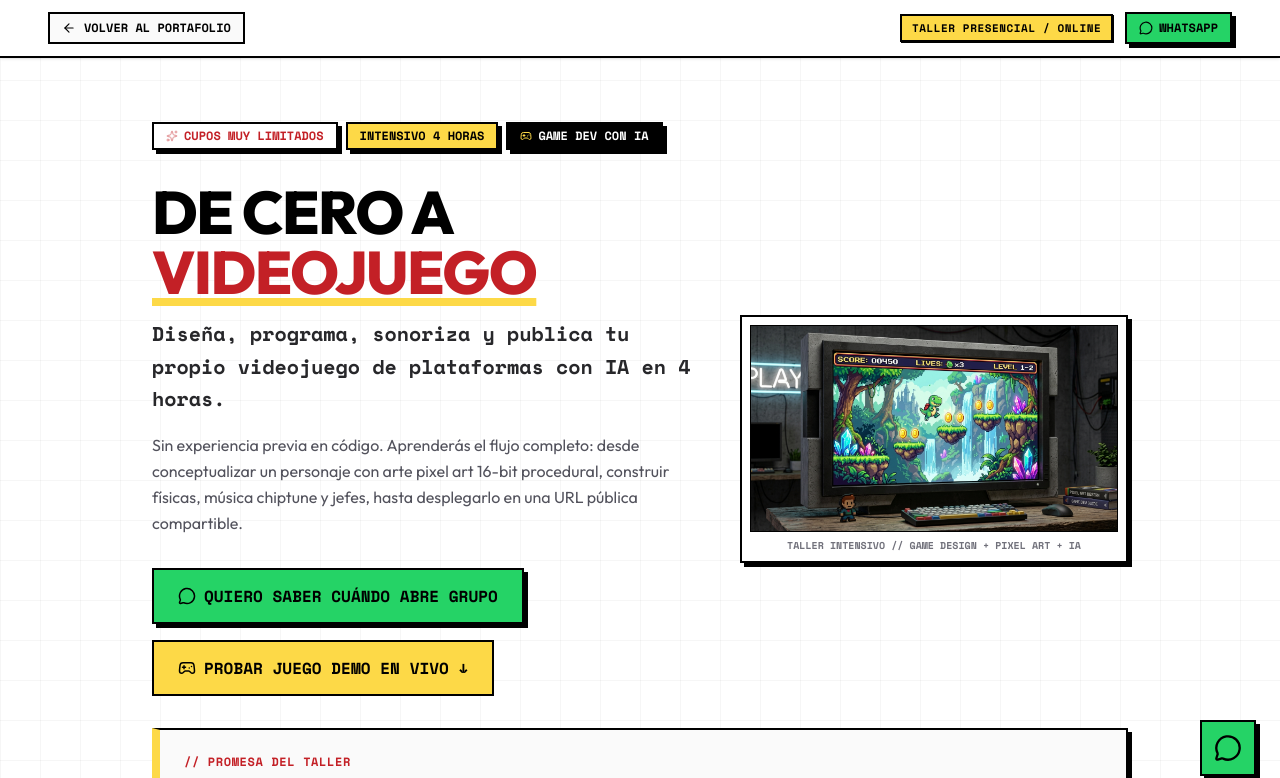
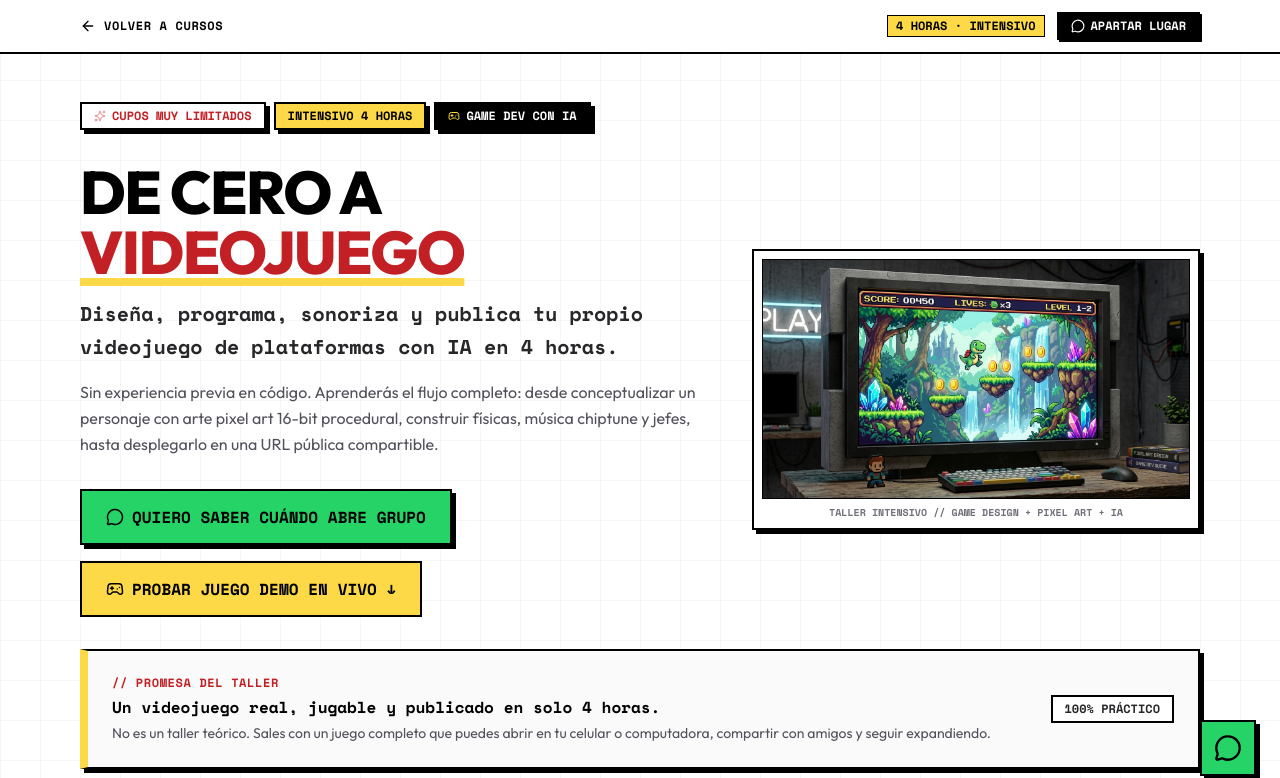
Before and after one commit to rubenoroz/rubenoroz, a Next.js app: page /cursos/de-cero-a-videojuego in a window 1280 px wide. Shown: the top 778 px of the page. Built offline with nearby package versions, Linux system fonts and the light colour scheme.

Commit message:
fix: unificar diseno de menu superior y centrado de contenedor en de-cero-a-internet y de-cero-a-videojuego

```diff
--- a/src/app/cursos/de-cero-a-internet/page.tsx
+++ b/src/app/cursos/de-cero-a-internet/page.tsx
@@ -41,32 +41,33 @@ export default function DeCeroAInternetPage() {
   return (
     <div className="min-h-screen bg-background text-foreground tech-grid flex flex-col">
 
-      {/* TOPBAR / STICKY HEADER */}
-      <header className="sticky top-0 z-50 bg-white border-b-2 border-black py-3 px-6 md:px-12 flex items-center justify-between shadow-sm">
+      {/* Top sticky navigation */}
+      <header className="border-b-2 border-black bg-white sticky top-0 z-40">
+        <div className="max-w-6xl mx-auto px-4 py-3 flex items-center justify-between">
           <Link
             href="/#courses"
-          className="inline-flex items-center gap-2 font-mono text-xs font-bold text-black hover:text-brand-pink border-2 border-black px-3 py-1.5 bg-zinc-50 hover:bg-brand-yellow hover:shadow-neo active:translate-x-[1px] active:translate-y-[1px] active:shadow-none transition-all cursor-pointer"
+            className="inline-flex items-center gap-2 font-mono text-xs font-bold uppercase tracking-wider text-black hover:text-brand-pink transition-colors"
           >
-          <ArrowLeft size={14} /> VOLVER AL PORTAFOLIO
+            <ArrowLeft size={16} /> Volver a cursos
           </Link>
-
-        <div className="flex items-center gap-3">
-          <span className="hidden sm:inline-block font-mono text-[11px] font-bold uppercase tracking-wider bg-brand-yellow border-2 border-black px-2.5 py-1 text-black shadow-[1px_1px_0px_#000]">
-            Taller Presencial / Online
+          <div className="flex items-center gap-3 font-mono text-xs">
+            <span className="hidden sm:inline bg-brand-yellow px-2 py-0.5 border border-black font-bold">
+              4 HORAS · INTENSIVO
             </span>
             <a
-            href={waUrlGroup}
+              href={waUrlBook}
               target="_blank"
               rel="noopener noreferrer"
-            className="font-mono text-xs font-bold bg-[#25d366] text-black border-2 border-black px-3 py-1.5 hover:bg-black hover:text-white transition-all flex items-center gap-1.5 shadow-neo active:translate-x-[1px] active:translate-y-[1px] active:shadow-none"
+              className="px-3 py-1 bg-black text-white hover:bg-brand-pink font-bold border-2 border-black transition-all flex items-center gap-1.5 shadow-[2px_2px_0px_#000] active:translate-x-[1px] active:translate-y-[1px] active:shadow-none"
             >
-            <MessageCircle size={14} /> WHATSAPP
+              <MessageCircle size={14} /> APARTAR LUGAR
             </a>
+          </div>
         </div>
       </header>
 
       {/* MAIN CONTAINER */}
-      <main className="flex-1 max-w-5xl w-full mx-auto px-6 py-12 md:py-16 space-y-16">
+      <main className="max-w-6xl mx-auto px-4 py-8 sm:py-12 space-y-16 flex-1 w-full">
 
         {/* HERO SECTION */}
         <section className="space-y-8">
--- a/src/app/cursos/de-cero-a-videojuego/page.tsx
+++ b/src/app/cursos/de-cero-a-videojuego/page.tsx
@@ -88,32 +88,33 @@ export default function DeCeroAVideojuegoPage() {
   return (
     <div className="min-h-screen bg-background text-foreground tech-grid flex flex-col">
 
-      {/* TOPBAR / STICKY HEADER */}
-      <header className="sticky top-0 z-50 bg-white border-b-2 border-black py-3 px-6 md:px-12 flex items-center justify-between shadow-sm">
+      {/* Top sticky navigation */}
+      <header className="border-b-2 border-black bg-white sticky top-0 z-40">
+        <div className="max-w-6xl mx-auto px-4 py-3 flex items-center justify-between">
           <Link
             href="/#courses"
-          className="inline-flex items-center gap-2 font-mono text-xs font-bold text-black hover:text-brand-pink border-2 border-black px-3 py-1.5 bg-zinc-50 hover:bg-brand-yellow hover:shadow-neo active:translate-x-[1px] active:translate-y-[1px] active:shadow-none transition-all cursor-pointer"
+            className="inline-flex items-center gap-2 font-mono text-xs font-bold uppercase tracking-wider text-black hover:text-brand-pink transition-colors"
           >
-          <ArrowLeft size={14} /> VOLVER AL PORTAFOLIO
+            <ArrowLeft size={16} /> Volver a cursos
           </Link>
-
-        <div className="flex items-center gap-3">
-          <span className="hidden sm:inline-block font-mono text-[11px] font-bold uppercase tracking-wider bg-brand-yellow border-2 border-black px-2.5 py-1 text-black shadow-[1px_1px_0px_#000]">
-            Taller Presencial / Online
+          <div className="flex items-center gap-3 font-mono text-xs">
+            <span className="hidden sm:inline bg-brand-yellow px-2 py-0.5 border border-black font-bold">
+              4 HORAS · INTENSIVO
             </span>
             <a
-            href={waUrlGroup}
+              href={waUrlBook}
               target="_blank"
               rel="noopener noreferrer"
-            className="font-mono text-xs font-bold bg-[#25d366] text-black border-2 border-black px-3 py-1.5 hover:bg-black hover:text-white transition-all flex items-center gap-1.5 shadow-neo active:translate-x-[1px] active:translate-y-[1px] active:shadow-none"
+              className="px-3 py-1 bg-black text-white hover:bg-brand-pink font-bold border-2 border-black transition-all flex items-center gap-1.5 shadow-[2px_2px_0px_#000] active:translate-x-[1px] active:translate-y-[1px] active:shadow-none"
             >
-            <MessageCircle size={14} /> WHATSAPP
+              <MessageCircle size={14} /> APARTAR LUGAR
             </a>
+          </div>
         </div>
       </header>
 
       {/* MAIN CONTAINER */}
-      <main className="flex-1 max-w-5xl w-full mx-auto px-6 py-12 md:py-16 space-y-16">
+      <main className="max-w-6xl mx-auto px-4 py-8 sm:py-12 space-y-16 flex-1 w-full">
 
         {/* HERO SECTION */}
         <section className="space-y-8">
```
Lines whose indentation alone changed are shown as unchanged.
